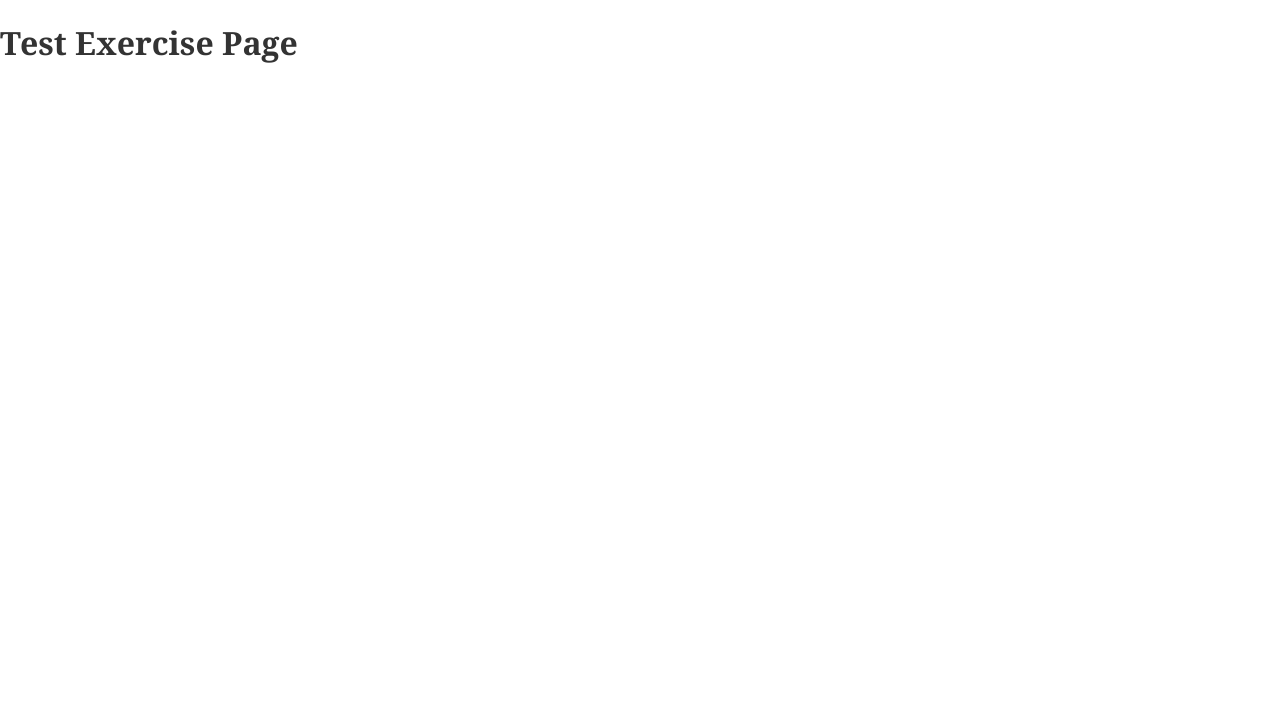
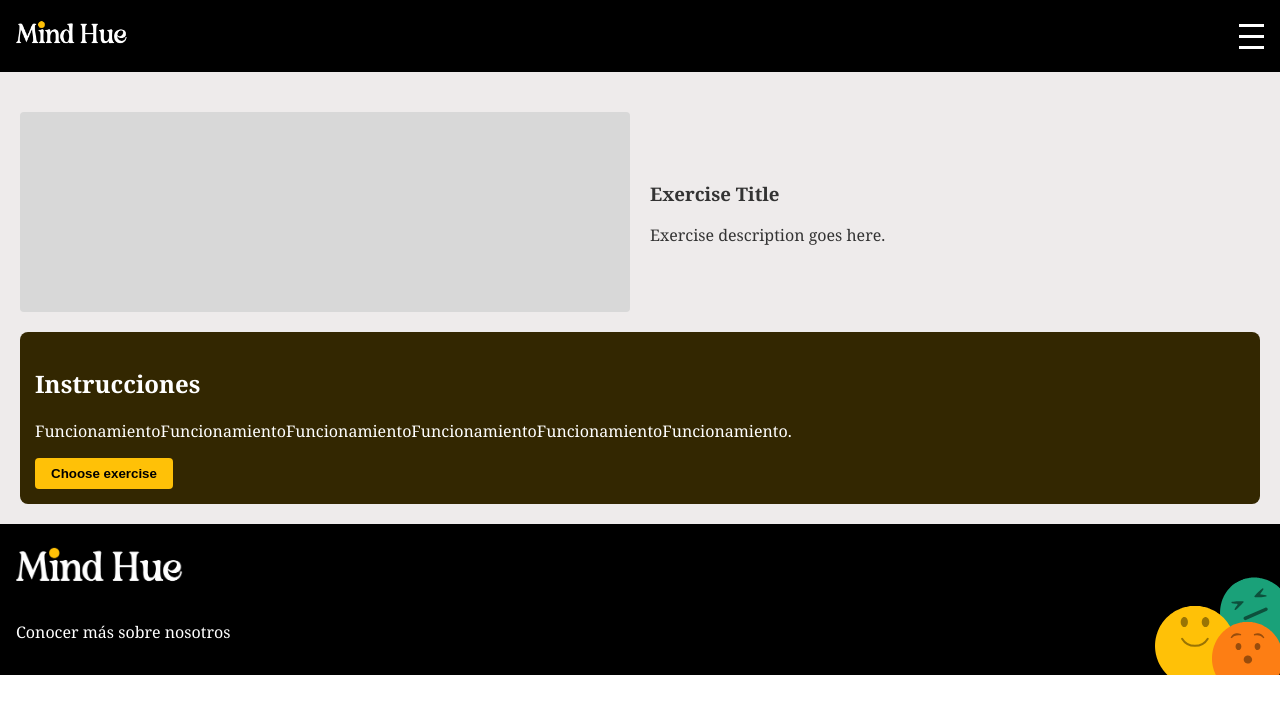
Before and after one commit to Mind-Hue/MindHueFrontend, a React (Vite) app: page /exercises in a window 1280 px wide. Shown: the top 714 px of the page. Built offline with nearby package versions, Linux system fonts and the light colour scheme; a web font is replaced by a local one.

Commit message:
add ExerciseData component for Exercise page

```diff
--- /dev/null
+++ b/src/components/ExerciseData/ExerciseData.css
@@ -0,0 +1,50 @@
+.exercise-container {
+    display: flex;
+    flex-direction: column;
+    text-align: center;
+    background-color: #EEEBEB;
+    justify-content: flex-start;
+    padding: 20px;
+    /* max-width: 400px; */
+    margin: auto;
+    text-align: center;
+
+
+    .exercise-content {
+        display: flex; /* Coloca los elementos en fila */
+        justify-content: space-between; /* Espacio entre los elementos */
+        align-items: center; /* Alineación vertical */
+        gap: 20px; /* Espaciado entre los elementos */
+        margin-top: 20px;
+    }
+
+.exercise-img {
+    width: 50%; /* Ocupa la mitad del ancho del contenedor */
+    height: 200px;
+    background-color: #d8d8d8;
+    border-radius: 4px;
+}
+
+.data-exercise {
+    width: 50%; /* Ocupa la mitad del ancho del contenedor */
+    text-align: left;
+}
+
+
+
+.instructions-box {
+    background-color: #332701;
+    color: white;
+    padding: 15px;
+    border-radius: 8px;
+    margin-top: 20px;
+    text-align: left;
+
+    /* Evitar que el texto se salga del contenedor */
+    word-wrap: break-word; /* Rompe las palabras largas */
+    overflow: hidden; /* Oculta el contenido que exceda el contenedor */
+    text-overflow: ellipsis; /* Agrega "..." si el texto es demasiado largo */
+    max-width: 100%; /* Asegura que el ancho máximo sea el del contenedor */
+    box-sizing: border-box; /* Incluye el padding en el ancho total */
+
+}
--- /dev/null
+++ b/src/components/ExerciseData/ExerciseData.jsx
@@ -0,0 +1,30 @@
+import React from "react";
+import Button from "../Buttons/Buttons";
+import "./ExerciseData.css";
+
+const ExerciseData = () => {
+  return (
+    <div className="exercise-container">
+      <div className="exercise-content">
+        <div className="exercise-img"></div>
+        <div className="data-exercise">
+          <h3>Exercise Title</h3>
+          <p>Exercise description goes here.</p>
+        </div>
+      </div>
+      <div className="instructions-box">
+        <h2>Instrucciones</h2>
+        <p>
+          FuncionamientoFuncionamientoFuncionamientoFuncionamientoFuncionamientoFuncionamiento.
+        </p>
+        <Button
+          text="Choose exercise"
+          className="choose-button"
+          onClick={() => alert("Exercise chosen!")}
+        />
+      </div>
+    </div>
+  );
+};
+
+export default ExerciseData;
--- a/src/components/Footer/Footer.css
+++ b/src/components/Footer/Footer.css
@@ -12,8 +12,8 @@
   overflow: hidden;
 
   .logo {
-    height: 60px; /* Ajusta el tamaño del logo */
-    margin-right: auto; /* Empuja el logo hacia la izquierda */
+    height: 60px;
+    margin-right: auto;
   }
 
   .icon {
--- a/src/pages/Exercises/Exercises.css
+++ b/src/pages/Exercises/Exercises.css
@@ -0,0 +1,3 @@
+.exercises-data {
+/* padding: 20px; */
+}
--- a/src/pages/Exercises/Exercises.jsx
+++ b/src/pages/Exercises/Exercises.jsx
@@ -1,7 +1,19 @@
-import React from "react";
+import React from 'react';
+import Header from "../../components/Header/Header";
+import Footer from "../../components/Footer/Footer";
+import ExerciseData from '../../components/ExerciseData/ExerciseData';
+import './Exercises.css';
+
 
 function Exercises() {
-  return <h1>Test Exercise Page</h1>;
+  return (
+    <div>
+      <Header />
+      <div className="exercises-data">
+          <ExerciseData />
+      </div>
+      <Footer />
+      </div>
+  );
 }
-
 export default Exercises;
```
Also changed, not shown: src/components/Exercise/Exercise.css (deleted), src/components/Exercise/Exercise.jsx (deleted).
